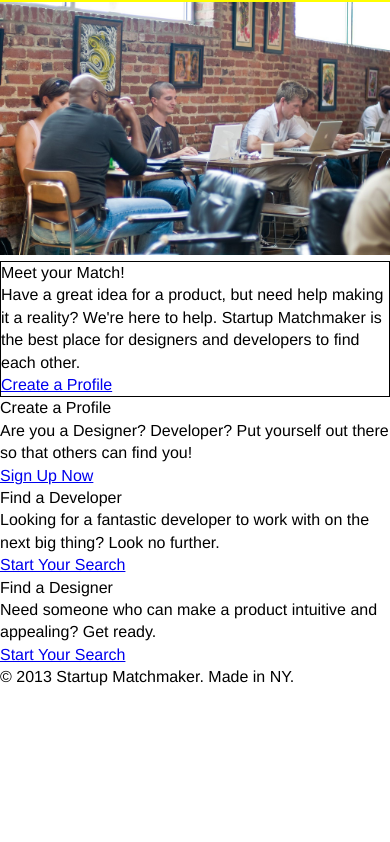
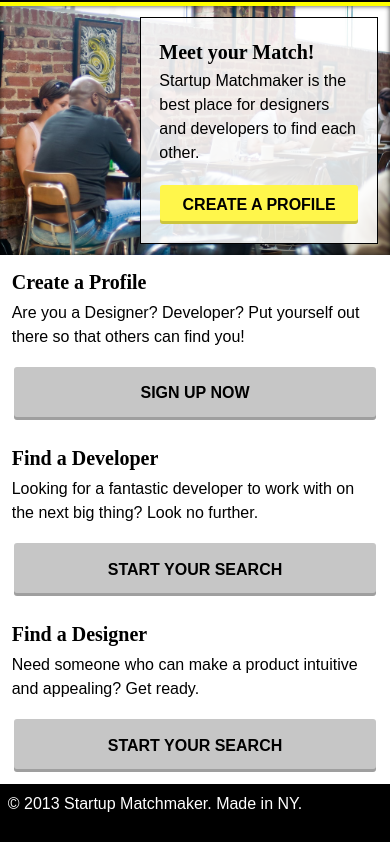
Before and after one commit to jroos1/matchmaker, a plain HTML site: page index.html in a window 390 px wide. Shown: the part 66-908 px from the top of the page. Before the commit the page ends 844 px from the top, so only its background shows below. Drawn offline with nearby package versions, Linux system fonts and the light colour scheme.

Commit message:
Finalized mobile css

```diff
--- a/css/style.css
+++ b/css/style.css
@@ -48,8 +48,8 @@ Developer @GA in NYC
 body {
      color: #000;
      font-size: 16px;
-     line-height: 1.4;
-     font-family: Helvetica, Arial, sans-serif;
+     line-height: 1.5;
+     font-family: 'Source Sans Pro', sans-serif;
      margin:0%;
 }
 
@@ -67,7 +67,7 @@ nav {
 }
 
 h1 {
-    color: yellow;
+    color: #FFFB4C;
     font-size: 2.5em;
     padding-top: 2%;
     font-weight: bold;
@@ -77,15 +77,77 @@ h2 {
   display: none;
 }
 
-img {
+h3 {
+  font-family: 'Merriweather', serif;
+  font-size: 1.25em;
+  font-weight: bold;
+  padding-bottom: 1%;
+}
+
+p {
+  padding-bottom: 5%;
+}
+
+.p_browser {
+  display: none;
+}
+
+.hero {
+  background: url(../images/coworking.jpg) center center no-repeat;
+  background-size: cover;
+  overflow: hidden;
+  padding: 3%;
+  box-shadow: inset 0 0 5px rgba(0,0,0,.75);
+}
+
+.overlay {
+  border: 1px solid black;
+  width: 65%;
+  height: 90%;
+  background: rgba(255, 255, 255, 0.85);
+  padding: 5%;
+  float: right;
+}
+
+.overlay p {
+  padding-bottom: 10%;
+}
+
+.button {
+  background-color: #C6C6C6;
+  text-align: center;
+  text-transform: uppercase;
+  width: 99%;
+  margin: auto;
+  border-radius: 3px;
+  box-shadow: inset 0 -3px 0 rgba(0,0,0,.2);
+  font-size: .8em;
+}
+
+.button a {
+  text-decoration: none;
+  color: black;
   width: 100%;
 }
 
-.overlay {
-  float: right;
-  border: 1px solid black;
+.button h3 {
+  font-family: 'Oswald', sans-serif;
+  padding: 1%;
 }
 
+.top {
+  background-color: #FFF64B;
+}
+
+div {
+  padding: 3%;
+}
+
+footer {
+  background-color: black;
+  color: white;
+  padding: 2%;
+}
 
 /******************************************
 /* tablet
@@ -107,4 +169,12 @@ img {
     display: block;
   }
 
+  .p_mobile {
+    display: none;
+  }
+
+  .p_browser {
+    display: block;
+  }
+
 }
--- a/index.html
+++ b/index.html
@@ -6,7 +6,7 @@
     	<meta name="keywords" content="one, two, three">
     	<meta name="viewport" content="width=device-width, initial-scale=1">
 
-		<title>Blank Template</title>
+		<title>Startup Matchmaker</title>
 
 		<!-- external CSS link -->
 		<link rel="stylesheet" href="css/reset.css">
@@ -32,25 +32,25 @@
 		<main>
 			<h2>Because two brains <span>taste</span> <span>are</span> better than one.</h1>
 
-			<section>
+			<section class="hero">
 
-				<img src="images/coworking.jpg" />
-					<div class="overlay">
-						<h3>Meet your Match!</h3>
-						<p>Have a great idea for a product, but need help making it a reality? We're here to help. Startup Matchmaker is the best place for designers and developers to find each other.</p>
-						<div>
-							<a href="#"><h3>Create a Profile</h3></a>
-						</div>
+				<div class="overlay">
+					<h3>Meet your Match!</h3>
+					<p class="p_mobile">Startup Matchmaker is the best place for designers and developers to find each other.</p>
+					<p class="p_browser">Have a great idea for a product, but need help making it a reality? We're here to help. Startup Matchmaker is the best place for designers and developers to find each other.</p>
+					<div class="button top">
+						<a href="#"><h3>Create a Profile</h3></a>
 					</div>
+				</div>
 
 			</section>
 
-			<section>
+			<section class="secondary">
 
 				<div>
 					<h3>Create a Profile</h3>
 					<p>Are you a Designer? Developer? Put yourself out there so that others can find you!</p>
-					<div>
+					<div class="button">
 						<a href="#"><h3>Sign Up Now</h3></a>
 					</div>
 				</div>
@@ -58,7 +58,7 @@
 				<div>
 					<h3>Find a Developer</h3>
 					<p>Looking for a fantastic developer to work with on the next big thing? Look no further.</p>
-					<div>
+					<div class="button">
 						<a href="#"><h3>Start Your Search</h3></a>
 					</div>
 				</div>
@@ -66,7 +66,7 @@
 				<div>
 					<h3>Find a Designer</h3>
 					<p>Need someone who can make a product intuitive and appealing? Get ready.</p>
-					<div>
+					<div class="button">
 						<a href="#"><h3>Start Your Search</h3></a>
 					</div>
 				</div>
```
